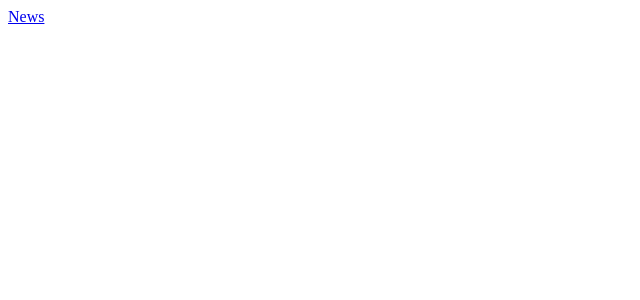
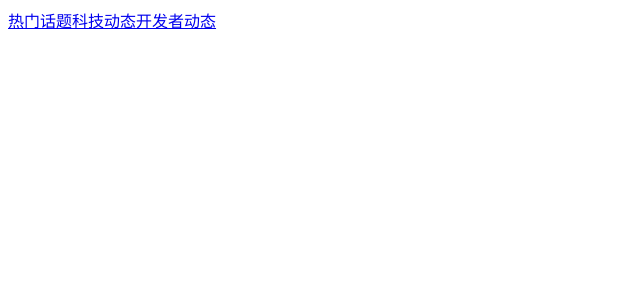
Before and after one commit to AC-Dolores/dolores-frontend, a React app: page / in a window 1280 px wide. Shown: the top 300 px of the page, without its empty margins (0-640 px from the left). Built offline with nearby package versions, Linux system fonts and the light colour scheme.

Commit message:
add the header component

```diff
--- a/src/App.js
+++ b/src/App.js
@@ -1,14 +1,13 @@
 import React from 'react';
+import Header from './components/Header'
 import { Link, Route } from 'react-router-dom'
-import News from  './components/News';
+import Topics from  './components/News';
 
 const App = () => {
   return <div>
-    <nav>
-      <Link to="/news">News</Link>
-    </nav>
+    <Header />
     <div>
-      <Route path="/news" component={News} />
+      <Route path="/topics" component={Topics} />
     </div>
   </div>;
 }
--- /dev/null
+++ b/src/components/Header.js
@@ -0,0 +1,10 @@
+import React from 'react';
+import { Link, Route } from 'react-router-dom';
+
+export  default () => <header>
+  <nav>
+    <Link to="/topics">热门话题</Link>
+    <Link to="/news">科技动态</Link>
+    <Link to="/news">开发者动态</Link>
+  </nav>
+</header>
```
